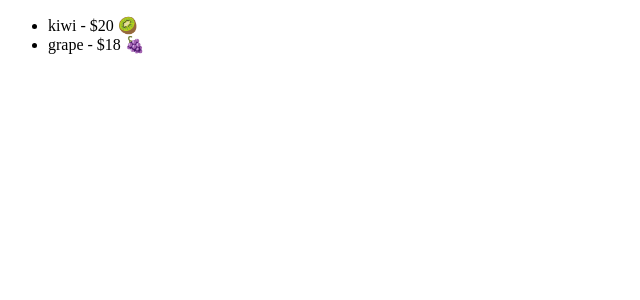
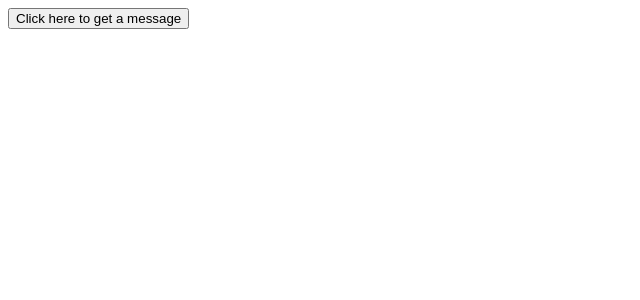
Before and after one commit to wojciech-san/react-learning, a React (Vite) app: page / in a window 1280 px wide. Shown: the top 300 px of the page, without its empty margins (0-640 px from the left). Built offline with nearby package versions, Linux system fonts and the light colour scheme.

Commit message:
finished 20-22

```diff
--- a/src/App.jsx
+++ b/src/App.jsx
@@ -1,6 +1,7 @@
 import ConditionalComponent from "./components/ConditionalComponent";
 import Fruits from "./components/Fruits";
 import Hello from "./components/Hello";
+import Message from "./components/Message";
 
 function App() {
   const person = {
@@ -11,7 +12,7 @@
   };
   return (
     <div className="App">
-      <Fruits />
+      <Message />
     </div>
   );
 }
--- a/src/components/Fruit.jsx
+++ b/src/components/Fruit.jsx
@@ -1,13 +1,9 @@
-export default function Fruit({ name, price, emoji }) {
+export default function Fruit({ name, price, emoji, soldout }) {
   return (
     <>
-      {price > 15 ? (
-        <li>
-          {name} - ${price} {emoji}
-        </li>
-      ) : (
-        ""
-      )}
+      <li>
+        {name} - ${price} {emoji} {soldout ? "sold out" : ""}
+      </li>
     </>
   );
 }
--- a/src/components/Fruits.jsx
+++ b/src/components/Fruits.jsx
@@ -6,26 +6,31 @@
       name: "banana",
       price: 10,
       emoji: "🍌",
+      soldout: false,
     },
     {
       name: "apple",
       price: 15,
       emoji: "🍎",
+      soldout: true,
     },
     {
       name: "kiwi",
       price: 20,
       emoji: "🥝",
+      soldout: false,
     },
     {
       name: "orange",
       price: 12,
       emoji: "🍊",
+      soldout: true,
     },
     {
       name: "grape",
       price: 18,
       emoji: "🍇",
+      soldout: true,
     },
   ];
   return (
@@ -37,6 +42,7 @@
             name={fruit.name}
             price={fruit.price}
             emoji={fruit.emoji}
+            soldout={fruit.soldout}
           />
         ))}
       </ul>
--- /dev/null
+++ b/src/components/Message.jsx
@@ -0,0 +1,10 @@
+export default function Message() {
+  function handleClick() {
+    console.log("Button clicked!");
+  }
+  return (
+    <div>
+      <button onClick={handleClick}>Click here to get a message</button>
+    </div>
+  );
+}
```
